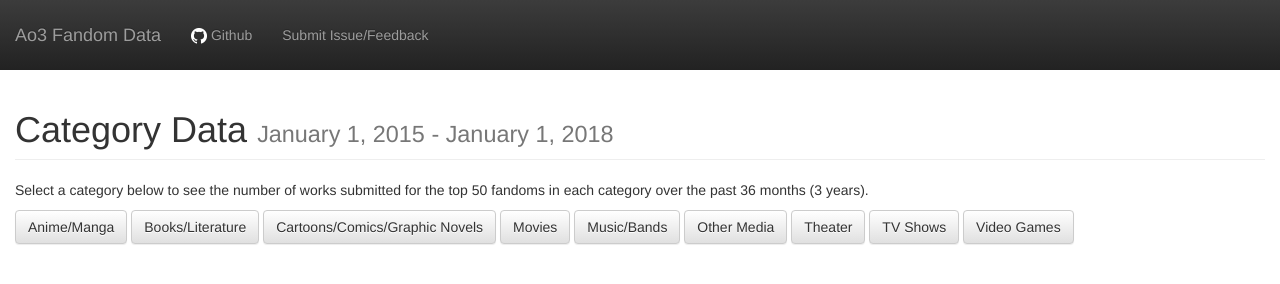
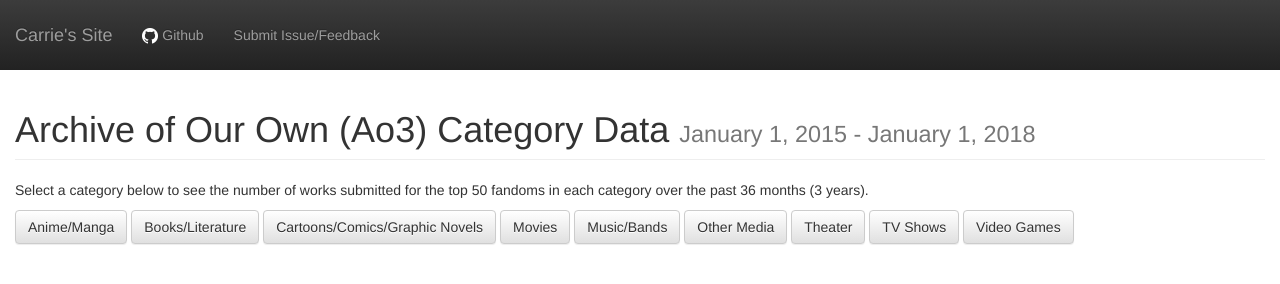
Before and after one commit to caravot/caravot.github.io, a plain HTML site: page ao3/graph.html in a window 1280 px wide. Drawn offline with nearby package versions, Linux system fonts and the light colour scheme.

Commit message:
Updated links in header

```diff
--- a/ao3/graph.html
+++ b/ao3/graph.html
@@ -20,7 +20,7 @@
 <nav class="navbar navbar-inverse navbar-fixed-top">
     <div class="container-fluid">
         <div class="navbar-header">
-            <a class="navbar-brand" href="graph.html">Ao3 Fandom Data</a>
+            <a class="navbar-brand" href="https://caravot.github.io/">Carrie's Site</a>
         </div>
         <div class="collapse navbar-collapse">
             <ul class="nav navbar-nav">
@@ -40,7 +40,7 @@
     </div>
 </nav>
 <div class="container-fluid">
-    <h1 class="page-header">Category Data
+    <h1 class="page-header">Archive of Our Own (Ao3) Category Data
         <small>January 1, 2015 - January 1, 2018</small>
     </h1>
     <p>Select a category below to see the number of works submitted for the top 50 fandoms in each category over the past 36 months (3 years).</p>
```
Also changed, not shown: ao3/index.html (+1 -0 lines), index.html (+1 -1 lines).
